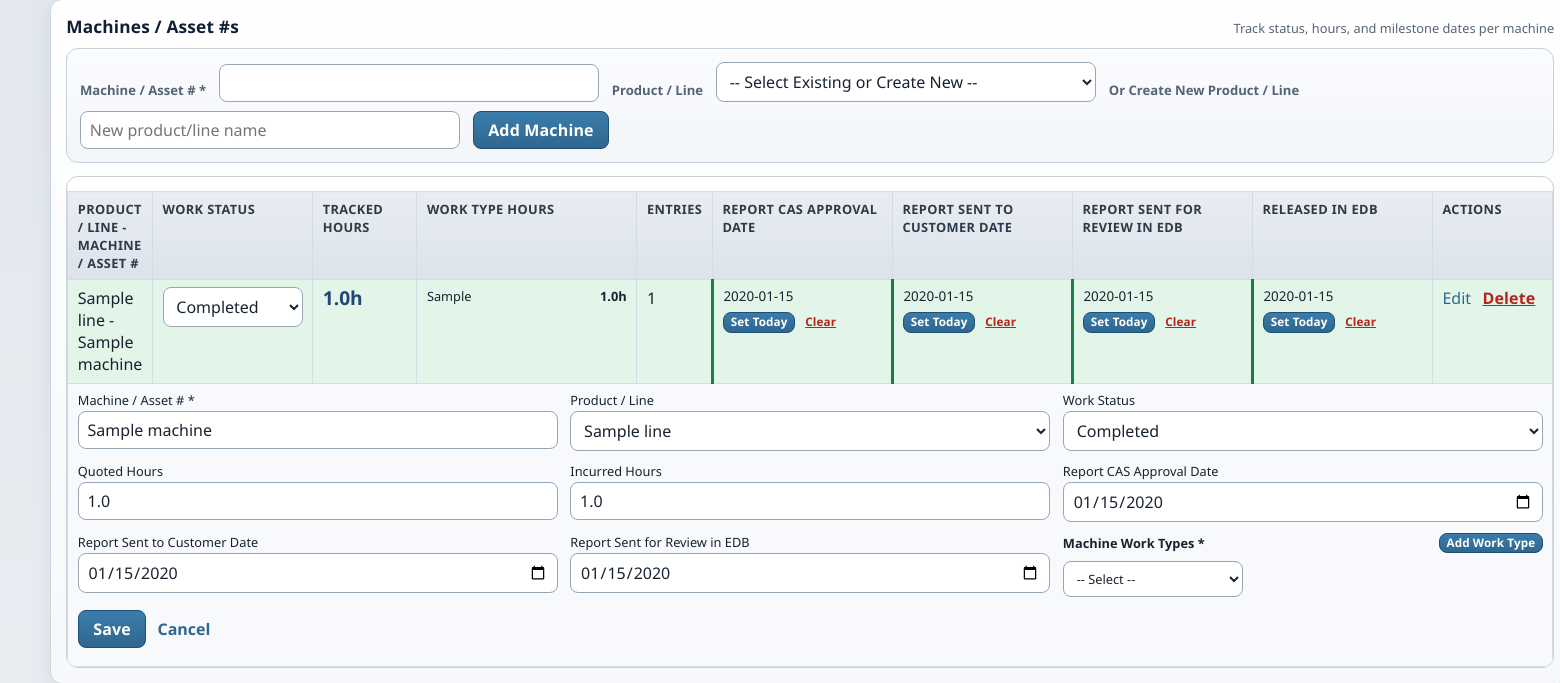
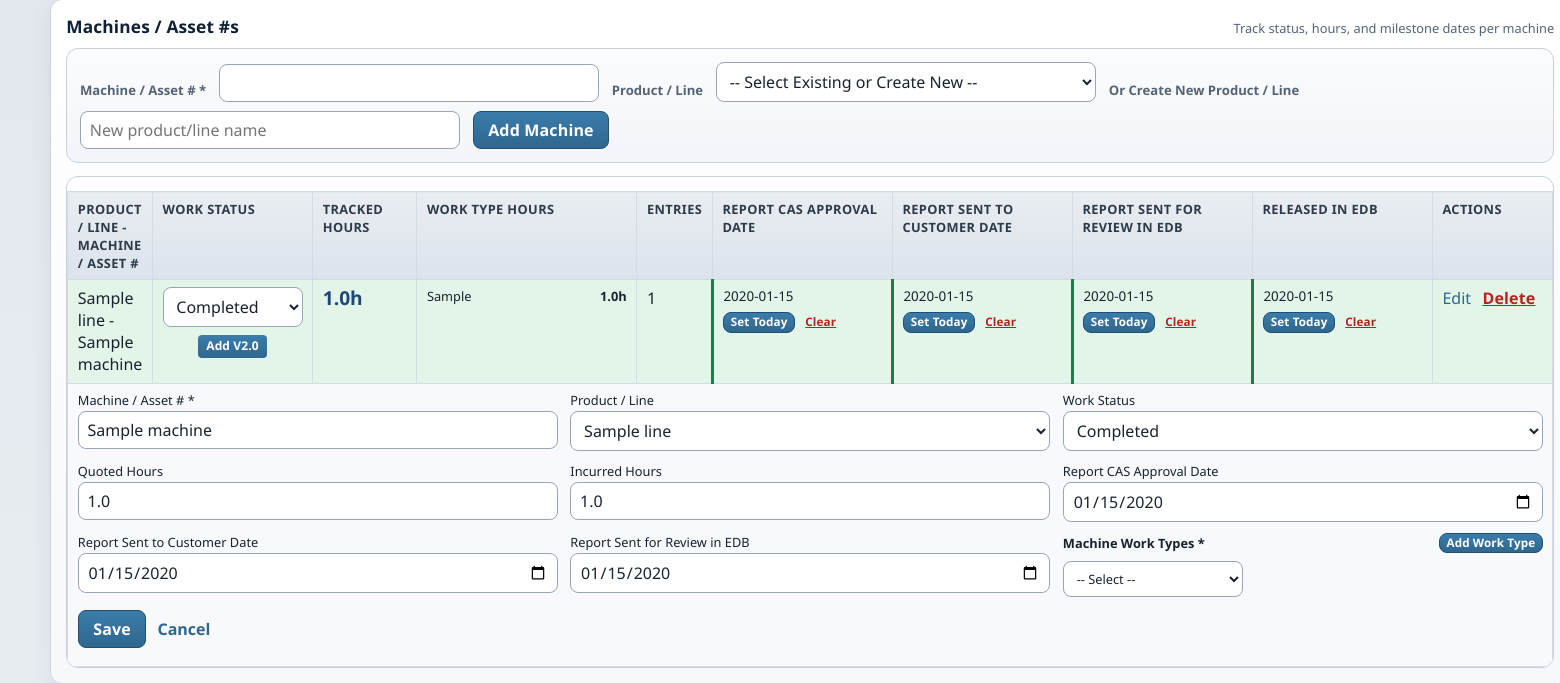
Before and after one commit to AdashAZ/Project-Tracker, a Flask app: page /projects/1?edit_machine=1 in a window 1560 px wide. Shown: the part 427-1110 px from the top of the page. Run offline with Flask 3, Linux system fonts and the light colour scheme; tables that the repository leaves empty hold one stand-in row (values such as "Sample post").

Commit message:
Added ability to add V2.0 and V3.0 machine reports

```diff
--- a/static/css/styles.css
+++ b/static/css/styles.css
@@ -1126,6 +1126,28 @@ tr:nth-child(even) td {
   }
 }
 
+/* ---------------------------
+   V2.0 button styling
+   --------------------------- */
+.v2-button-container {
+  margin-top: 8px;
+  display: flex;
+  justify-content: center;
+}
+.btn-v2-add {
+  background-color: #28a745;
+  color: white;
+  border: none;
+  padding: 4px 8px;
+  font-size: 12px;
+  cursor: pointer;
+  border-radius: 4px;
+  transition: background-color 0.2s;
+}
+.btn-v2-add:hover {
+  background-color: #218838;
+}
+
 /* Clean asphalt theme overrides */
 :root {
   --bg-0: #edf1f5;
--- a/static/js/main.js
+++ b/static/js/main.js
@@ -569,4 +569,64 @@ document.addEventListener("DOMContentLoaded", () => {
       }
     });
   }
+
+  // ---------------------------
+  // Project detail: V2.0 button functionality
+  // ---------------------------
+  const v2AddButtons = Array.from(document.querySelectorAll(".btn-v2-add"));
+  v2AddButtons.forEach((button) => {
+    button.addEventListener("click", () => {
+      const machineId = button.dataset.machineId;
+      if (!machineId) return;
+
+      const projectUrl = window.location.pathname;
+      const projectId = projectUrl.match(/\/projects\/(\d+)/)?.[1];
+      if (!projectId) return;
+
+      // Create a new machine with the same name and other columns
+      const machineName = button.closest("tr").querySelector("td").textContent.trim();
+      const productLineName = machineName.split(" - ")[0];
+      const originalMachineName = machineName.split(" - ")[1];
+
+      // Create a new machine name with V2.0 suffix
+      const newMachineName = `${originalMachineName} V2.0`;
+
+      // Create a form to submit the new machine
+      const form = document.createElement("form");
+      form.method = "POST";
+      form.action = `/projects/${projectId}/machines`;
+
+      // Create hidden input for CSRF token
+      const csrfInput = document.createElement("input");
+      csrfInput.type = "hidden";
+      csrfInput.name = "_csrf_token";
+      csrfInput.value = document.querySelector('input[name="_csrf_token"]').value;
+
+      // Create hidden input for machine name
+      const machineNameInput = document.createElement("input");
+      machineNameInput.type = "hidden";
+      machineNameInput.name = "machine_name";
+      machineNameInput.value = newMachineName;
+
+      // Create hidden input for product line
+      const productLineInput = document.createElement("input");
+      productLineInput.type = "hidden";
+      productLineInput.name = "product_line_id";
+      productLineInput.value = ""; // Will be handled by the backend
+
+      // Create hidden input for new product line
+      const newProductLineInput = document.createElement("input");
+      newProductLineInput.type = "hidden";
+      newProductLineInput.name = "new_product_line";
+      newProductLineInput.value = productLineName;
+
+      form.appendChild(csrfInput);
+      form.appendChild(machineNameInput);
+      form.appendChild(productLineInput);
+      form.appendChild(newProductLineInput);
+
+      document.body.appendChild(form);
+      form.submit();
+    });
+  });
 });
--- a/templates/project_detail.html
+++ b/templates/project_detail.html
@@ -199,6 +199,11 @@
                   {% endfor %}
                 </select>
               </form>
+              {% if machine.status == 'Completed' %}
+              <div class="v2-button-container">
+                <button type="button" class="btn-mini btn-v2-add" data-machine-id="{{ machine.id }}">Add V2.0</button>
+              </div>
+              {% endif %}
             </td>
             <td class="machine-col-tracked">
               <div class="machine-hours-cell">
```
